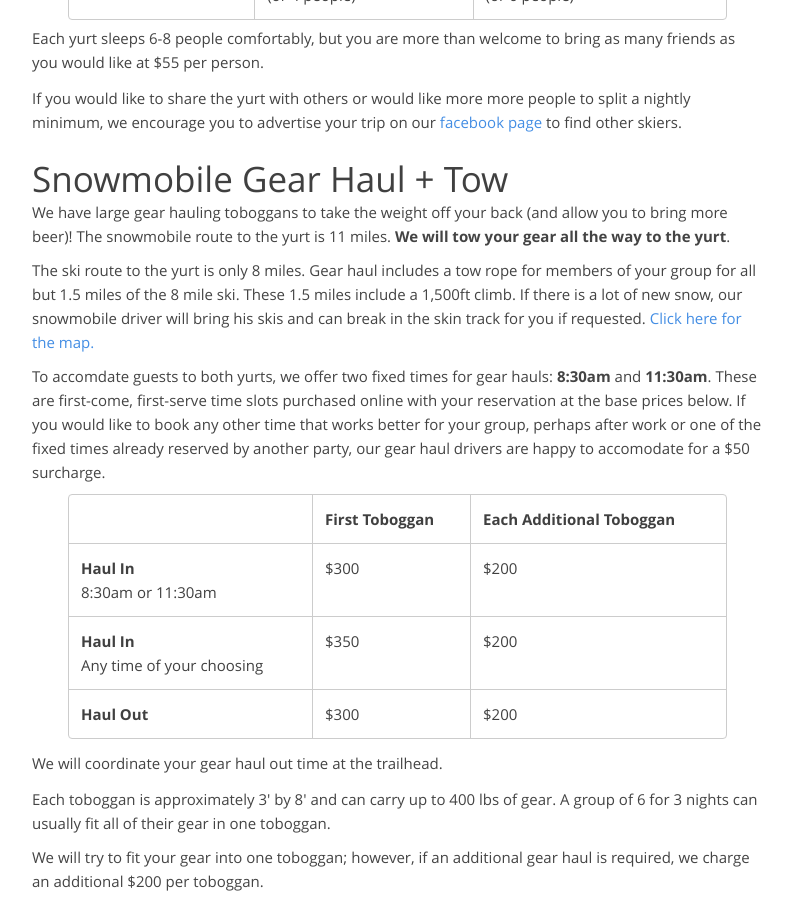
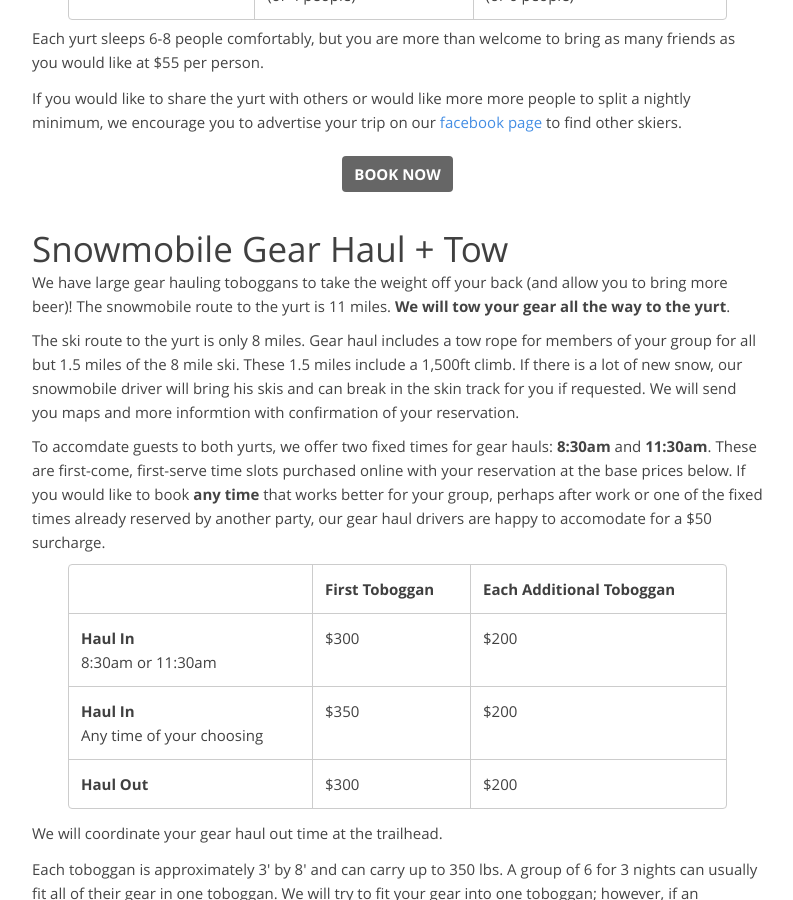
Before and after one commit to jenningsanderson/yurtski.com, a Jekyll site: the page built from pages/prices.html, in a window 1280 px wide and 900 px high, scrolled down 1077 px. Shown: the whole window, without its empty margins (150-943 px from the left). Built offline with Jekyll 4.4.1, drawn with Linux system fonts in a browser that asks for light colours; comment, search, counter and statistics services are not loaded; some of the changed text lies outside the part shown.

Commit message:
added all of this

```diff
--- a/_includes/offerings.html
+++ b/_includes/offerings.html
@@ -1,9 +1,9 @@
 <div class="txt-blockquote txt-l round-bold border border--green py6 mb24 mt24">
 	<p class="">We are happy to announce the 2018-2019 season at YurtSki will offer:</p>
 	<ul class="txt-ul">
-		<li><p><a class="link" href="/pricing/#rentals">Self-Sufficient Yurt Rentals</a><span class="txt-m"> (We tell you where to go, you do the rest)</span></p></li>
-		<li><p><a class="link" href="/pricing/#gear-haul">Gear Hauling</a><span class="txt-m"> (includes a skier tow!)</p></li>
-		<li><p><a class="link" href="/pricing/#catering">Fully Catered Trips</a></p></li>
+		<li><p><a class="link" href="/pricing/#rentals">Self-Sufficient Yurt Rentals</a><span class="txt-m"> - We tell you where to go, you handle the rest</span></p></li>
+		<li><p><a class="link" href="/pricing/#gear-haul">Gear Hauling</a><span class="txt-m"> - We carry your gear AND tow your skiers</p></li>
+		<li><p><a class="link" href="/pricing/#catering">Fully Catered Trips</a><span class="txt-m"> - Let us worry about the menu</span></p></li>
 	</ul>
 	<p class="txt-m"> -The YurtSki Team</p>
 </div>
--- a/pages/prices.html
+++ b/pages/prices.html
@@ -48,14 +48,23 @@
 
 <p class="mt12">If you would like to share the yurt with others or would like more more people to split a nightly minimum, we encourage you to advertise your trip on our <a class="link" target="blank" href="http://facebook.com/yurtski.com/">facebook page</a> to find other skiers.</p>
 
+{% include booknow.html %}
+
+
+
+
+<!-- GEAR HAUL -->
+
+
+
+
+
 <h2 id="gear-haul" class="txt-h2 mt24">Snowmobile Gear Haul + Tow</h2>
 <p class="">We have large gear hauling toboggans to take the weight off your back (and allow you to bring more beer)! The snowmobile route to the yurt is 11 miles. <strong>We will tow your gear all the way to the yurt</strong>.</p>
 
-<p>The ski route to the yurt is only 8 miles. Gear haul includes a tow rope for members of your group for all but 1.5 miles of the 8 mile ski. These 1.5 miles include a 1,500ft climb. If there is a lot of new snow, our snowmobile driver will bring his skis and can break in the skin track for you if requested. <a target="_blank" class="link" href="#">Click here for the map.</a></p>
+<p>The ski route to the yurt is only 8 miles. Gear haul includes a tow rope for members of your group for all but 1.5 miles of the 8 mile ski. These 1.5 miles include a 1,500ft climb. If there is a lot of new snow, our snowmobile driver will bring his skis and can break in the skin track for you if requested. We will send you maps and more informtion with confirmation of your reservation. </p>
 
-<!-- <p>If your group wants to be towed all the way to the yurt along the 11 mile snowmobile road, our driver will make an extra trip for the cost of an extra toboggan. This decision can be made at the trailhead.</p -->
-
-<p>To accomdate guests to both yurts, we offer two fixed times for gear hauls: <strong>8:30am</strong> and <strong>11:30am</strong>. These are first-come, first-serve time slots purchased online with your reservation at the base prices below. If you would like to book any other time that works better for your group, perhaps after work or one of the fixed times already reserved by another party, our gear haul drivers are happy to accomodate for a $50 surcharge.</p>
+<p>To accomdate guests to both yurts, we offer two fixed times for gear hauls: <strong>8:30am</strong> and <strong>11:30am</strong>. These are first-come, first-serve time slots purchased online with your reservation at the base prices below. If you would like to book <strong>any time</strong> that works better for your group, perhaps after work or one of the fixed times already reserved by another party, our gear haul drivers are happy to accomodate for a $50 surcharge.</p>
 
 <div class="align-center px36">
 	<table class="table">
@@ -84,14 +93,22 @@
 
 <p class="mt12">We will coordinate your gear haul out time at the trailhead.</p>
 
-<p class="mt12">Each toboggan is approximately 3' by 8' and can carry up to 400 lbs of gear. A group of 6 for 3 nights can usually fit all of their gear in one toboggan.</p>
+<p class="mt12">Each toboggan is approximately 3' by 8' and can carry up to 350 lbs. A group of 6 for 3 nights can usually fit all of their gear in one toboggan. We will try to fit your gear into one toboggan; however, if an additional gear haul is required, we charge an additional $200 per toboggan.</p>
 
-<p>We will try to fit your gear into one toboggan; however, if an additional gear haul is required, we charge an additional $200 per toboggan.</p>
+<p class="mt12"><strong>How To Book: </strong><a class="link" href="/book/">Reserve a yurt</a> and add the Gear Haul items as add-on items at checkout.</p>
+
+
+
+<!-- CATERING -->
+
+
+
+
 
 <h2 id="catering" class="txt-h2 mt24">Catering</h2>
 <p class="py6">Forget about planning a menu, let YurtSki take care of the cooking and cleaning for you!</p>
 
-<p>Our chefs will work with your group before your trip to plan a custom menu that fulfills all of your culinary desires while meeting any and all dietary restrictions and preferences.</p>
+<p>Our chef will work with your group before your trip to plan a custom menu that fulfills all of your culinary desires while meeting any and all dietary restrictions and preferences.</p>
 
 <div class="align-center px36">
 	<table class="table">
@@ -100,10 +117,18 @@
 			<th>$500</th>
 		</tr>
 	</table>
-	</div>
+</div>
+
+<p class="txt-em mt12 mb6">Available for groups of 6 - 8 at the Alpine Yurt only.</p>
+<p class="txt-em mt6">Alochol is not included, though wine and beer pairings may be suggested.</p>
+
+<p class="mt12  pb24 border-b"><strong>How To Book: </strong></strong><a class="link" href="/book/">Reserve the <em>Alpine Yurt</em></a> and choose "Catered Trip" as an add-on at checkout.</p>
 
 
-<p class="txt-em pb24 border-b">Alochol is not included, though wine pairings may be suggested.</p>
+
+
+<!-- RENTAL POLICY -->
+
 
 
 
```
